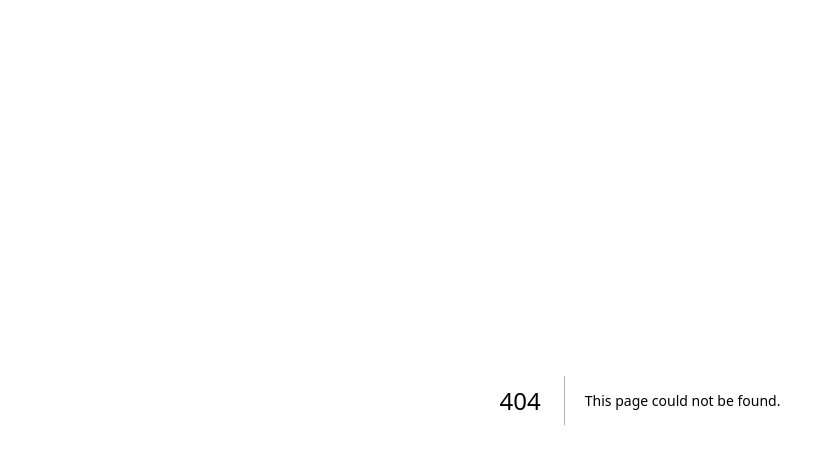
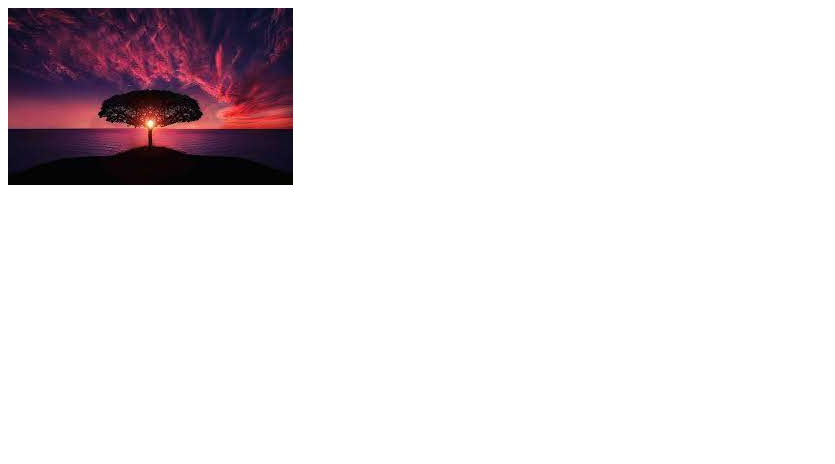
Before and after one commit to spacey-sooty/website-comp, a Next.js app: page /image in a window 1280 px wide. Before the commit this address had no page. Shown: the top 464 px of the page, without its empty margins (0-835 px from the left). Built offline with nearby package versions, Linux system fonts and the light colour scheme.

Commit message:
added image display

```diff
--- /dev/null
+++ b/src/pages/image.tsx
@@ -0,0 +1,12 @@
+import React from "react";
+import { NavLink } from "react-router-dom";
+import img from "./images/download.jpg"
+import Image from "next/image"
+
+const image = () => (
+  <div>
+    <Image className="down" src="/images/download.jpg" alt="lol" width={285} height={177}/>
+  </div>
+)
+
+export default image;
--- a/src/styles/globals.css
+++ b/src/styles/globals.css
@@ -25,3 +25,8 @@
   font-family: 'Trebuchet MS';
   margin: 0.8;
 }
+
+.down {
+  display:flex;
+  margin-top: 100px;
+}
```
Also changed, not shown: src/components/navbar.tsx (+12 -3 lines), public/images/download.jpg (added), public/images/example.txt (added).
